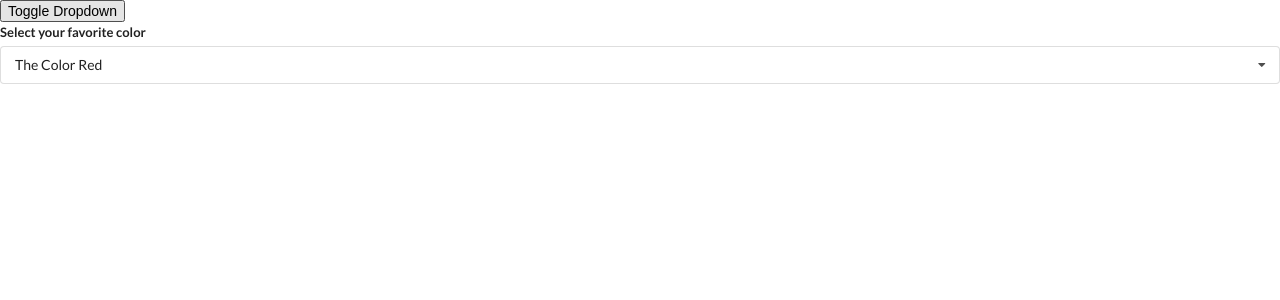
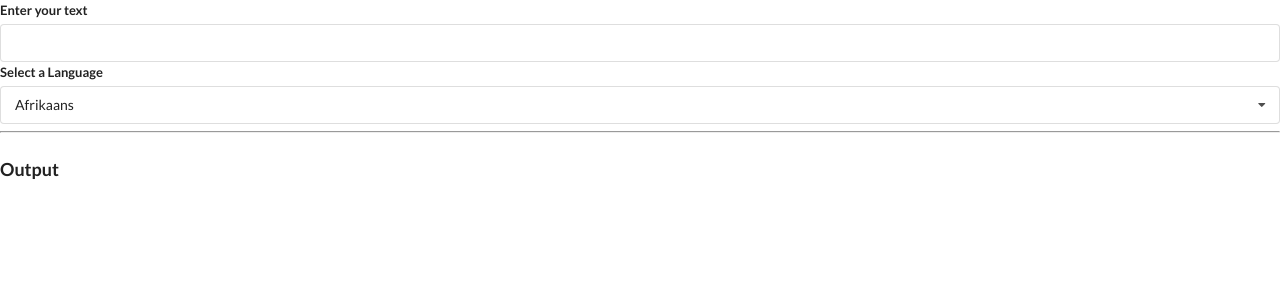
Before and after one commit to aqdasilva/ReactWidgets, a React (Create React App) app: page / in a window 1280 px wide. Shown: the top 300 px of the page. Built offline with nearby package versions, Linux system fonts and the light colour scheme; no server answers.

Commit message:
translation app with google API

```diff
--- a/src/App.js
+++ b/src/App.js
@@ -2,6 +2,7 @@
 import Accordion from "./components/Accordion";
 import Search from "./components/Search";
 import Dropdown from "./components/Dropdown";
+import Translate from "./components/Translate";
 
 const items = [
     {
@@ -35,20 +36,9 @@
 ];
 
 export default () => {
-    const [selected, setSelected] = useState(options[0]);
-    const [showDropdown, setShowDropdown] = useState(true);
-
-
     return (
         <div>
-            <button onClick={() => setShowDropdown(!showDropdown) }>Toggle Dropdown</button>
-            {showDropdown ?
-                <Dropdown
-                    selected={selected}
-                    onSelectedChange={setSelected}
-                    options={options}
-                /> : null
-            }
+            <Translate />
         </div>
     );
 };
--- /dev/null
+++ b/src/components/Convert.js
@@ -0,0 +1,45 @@
+import axios from "axios";
+import React, {useState, useEffect} from "react";
+
+const Convert = ({ language, text }) => {
+    const [translated, setTranslated] = useState('');
+    const [debouncedText, setDebouncedText] = useState(text);
+
+
+    useEffect(() => {
+        const timerId = setTimeout(() => {
+            setDebouncedText(text);
+        }, 500);
+
+        return () => {
+            clearTimeout(timerId);
+        };
+    }, [text]);
+
+    useEffect(() => {
+        const doTranslation = async () => {
+            const { data } = await axios.post(
+                'https://translation.googleapis.com/language/translate/v2',
+                {},
+                {
+                    params: {
+                        q: debouncedText,
+                        target: language.value,
+                        key: 'AIzaSyCHUCmpR7cT_yDFHC98CZJy2LTms-IwDlM'
+                    },
+                }
+            );
+            setTranslated(data.data.translations[0].translatedText)
+        };
+
+        doTranslation();
+    }, [language, debouncedText]);
+
+    return (
+        <div>
+            <h1 className="ui header"> {translated}</h1>
+        </div>
+    );
+};
+
+export default Convert;
--- a/src/components/Dropdown.js
+++ b/src/components/Dropdown.js
@@ -1,7 +1,8 @@
 import React, { useState, useEffect, useRef } from "react";
+import Translate from "./Translate";
 
 
-const Dropdown = ( { options, selected, onSelectedChange }) => {
+const Dropdown = ( { label, options, selected, onSelectedChange }) => {
     const [open, setOpen] = useState(false);
     const ref = useRef();
 
@@ -42,9 +43,10 @@
     return (
         <div  ref={ref} className="ui form">
             <div className="field">
-                <label className="label">Select your favorite color</label>
-                <div onClick={() => setOpen(!open)}
-                className={`ui selection dropdown ${open ? 'visible active' : ''}`}
+                <label className="label">{label}</label>
+                <div
+                    onClick={() => setOpen(!open)}
+                    className={`ui selection dropdown ${open ? 'visible active' : ''}`}
                 >
                     <i className="dropdown icon"></i>
                     <div className="text">{selected.label}</div>
--- /dev/null
+++ b/src/components/Translate.js
@@ -0,0 +1,49 @@
+import React, {useState} from "react";
+import Dropdown from "./Dropdown";
+import Convert from "./Convert";
+
+/*api key = AIzaSyCHUCmpR7cT_yDFHC98CZJy2LTms-IwDlM */
+
+const options = [
+    {
+        label: 'Afrikaans',
+        value: 'af',
+    },
+    {
+        label: 'Arabic',
+        value: 'ar',
+    },
+    {
+        label: 'Hindi',
+        value: 'hi'
+    }
+];
+
+
+const Translate = () => {
+    const [language, setLanguage] = useState(options[0]);
+    const [text, setText] = useState('');
+
+
+    return (
+        <div>
+            <div className="ui form">
+                <div className="field">
+                    <label>Enter your text</label>
+                    <input value={text} onChange={(e) => setText(e.target.value)} />
+                </div>
+            </div>
+            <Dropdown
+                label="Select a Language"
+                selected={language}
+                onSelectedChange={setLanguage}
+                options={options}
+            />
+            <hr />
+            <h3 className="ui header">Output</h3>
+            <Convert text={text} language={language} />
+        </div>
+    );
+};
+
+export default Translate;
```
